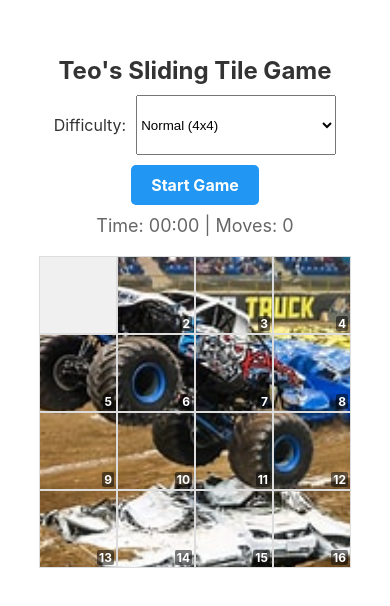
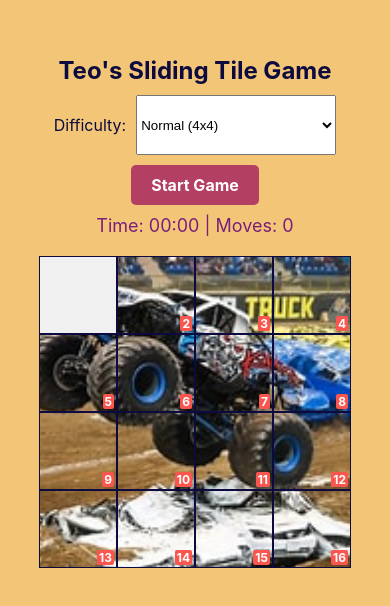
Before and after one commit to QbertMF/tilequest, a React Native app: screen / in a window 390 px wide. Shown: the part 110-716 px from the top of the page. Built offline with nearby package versions, Linux system fonts and the light colour scheme.

Commit message:
ultra difficulty setting

```diff
--- a/App.tsx
+++ b/App.tsx
@@ -4,7 +4,7 @@ import { Picker } from '@react-native-picker/picker';
 import { createTileGame, moveTiles, shuffleTiles, isGameComplete } from './types/TileGame';
 import { useState, useEffect } from 'react';
 
-type Difficulty = 'easy' | 'normal' | 'hard';
+type Difficulty = 'easy' | 'normal' | 'hard' | 'ultra';
 
 const images = [
   require('./assets/truck1.png'),
@@ -35,6 +35,7 @@ export default function App() {
       case 'easy': return 3;
       case 'normal': return 4;
       case 'hard': return 5;
+      case 'ultra': return 6;
     }
   };
 
@@ -105,6 +106,7 @@ export default function App() {
           <Picker.Item label="Easy (3x3)" value="easy" />
           <Picker.Item label="Normal (4x4)" value="normal" />
           <Picker.Item label="Hard (5x5)" value="hard" />
+          <Picker.Item label="Ultra (6x6)" value="ultra" />
         </Picker>
       </View>
       <TouchableOpacity style={styles.startButton} onPress={startGame}>
@@ -151,7 +153,7 @@ export default function App() {
                       }
                     ]}
                   />
-                  <Text style={styles.tileNumber}>{tile.value}</Text>
+                  {difficulty !== 'ultra' && <Text style={styles.tileNumber}>{tile.value}</Text>}
                 </>
               )}
             </TouchableOpacity>
@@ -166,7 +168,7 @@ export default function App() {
 const styles = StyleSheet.create({
   container: {
     flex: 1,
-    backgroundColor: '#fff',
+    backgroundColor: '#f3c677',
     alignItems: 'center',
     justifyContent: 'center',
   },
@@ -174,7 +176,7 @@ const styles = StyleSheet.create({
     fontSize: 24,
     fontWeight: 'bold',
     marginBottom: 10,
-    color: '#333',
+    color: '#0c0a3e',
     textAlign: 'center',
   },
   difficultyContainer: {
@@ -185,14 +187,14 @@ const styles = StyleSheet.create({
   difficultyLabel: {
     fontSize: 16,
     marginRight: 10,
-    color: '#333',
+    color: '#0c0a3e',
   },
   picker: {
     height: 60,
     width: 200,
   },
   startButton: {
-    backgroundColor: '#2196F3',
+    backgroundColor: '#b33f62',
     paddingHorizontal: 20,
     paddingVertical: 10,
     borderRadius: 5,
@@ -206,7 +208,7 @@ const styles = StyleSheet.create({
   timer: {
     fontSize: 18,
     marginBottom: 20,
-    color: '#666',
+    color: '#7b1e7a',
   },
   gameBoard: {
     position: 'relative',
@@ -214,7 +216,7 @@ const styles = StyleSheet.create({
   tile: {
     position: 'absolute',
     borderWidth: 1,
-    borderColor: '#ddd',
+    borderColor: '#0c0a3e',
     overflow: 'hidden',
   },
   tileImage: {
@@ -227,7 +229,7 @@ const styles = StyleSheet.create({
     fontSize: 12,
     fontWeight: 'bold',
     color: 'white',
-    backgroundColor: 'rgba(0,0,0,0.5)',
+    backgroundColor: '#f9564f',
     paddingHorizontal: 2,
     borderRadius: 2,
   },
```
